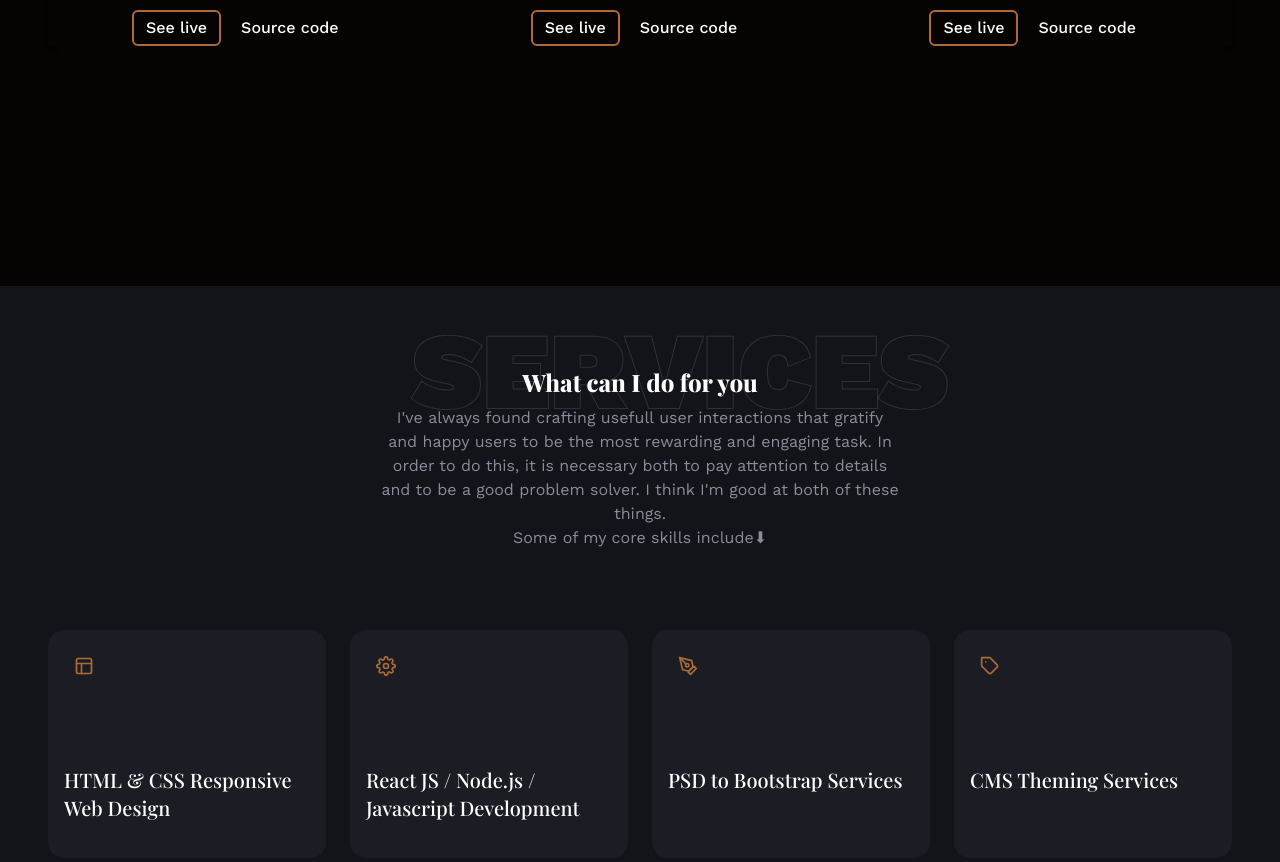
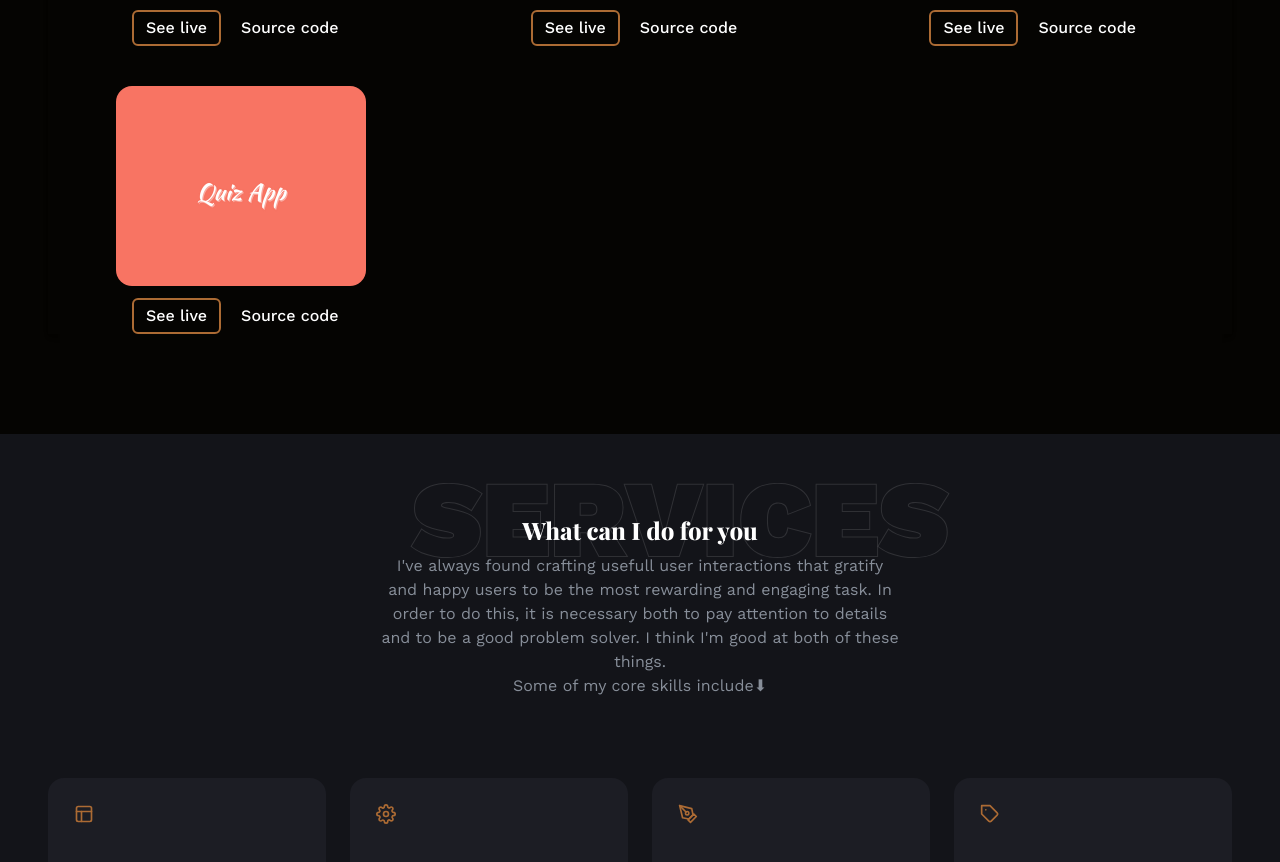
Before and after one commit to Gulsah-Yigit/portfolio, a React (Create React App) app: page / in a window 1280 px wide. Shown: the part 2258-3120 px from the top of the page. Built offline with nearby package versions, Linux system fonts and the light colour scheme; a web font is replaced by a local one.

Commit message:
added new project

```diff
--- a/src/data.js
+++ b/src/data.js
@@ -26,6 +26,7 @@ import Project3 from "./assets/img/projects/3.png";
 import Project4 from "./assets/img/projects/4.png";
 import Project5 from "./assets/img/projects/5.png";
 import Project6 from "./assets/img/projects/6.png";
+import Project7 from "./assets/img/projects/7.png";
 
 // skills images
 import SkillImg1 from "./assets/img/skills/html5.png";
@@ -160,6 +161,13 @@ export const projectsImg = [
     github: "https://github.com/Gulsah-Yigit/doh-todo.git",
     target: "_blank",
   },
+  {
+    id: "7",
+    image: Project7,
+    href: "https://quiz-iota-eight.vercel.app/",
+    github: "https://github.com/Gulsah-Yigit/quiz.git",
+    target: "_blank",
+  },
 ];
 
 // skill
```
Also changed, not shown: src/assets/img/projects/7.png (added).
